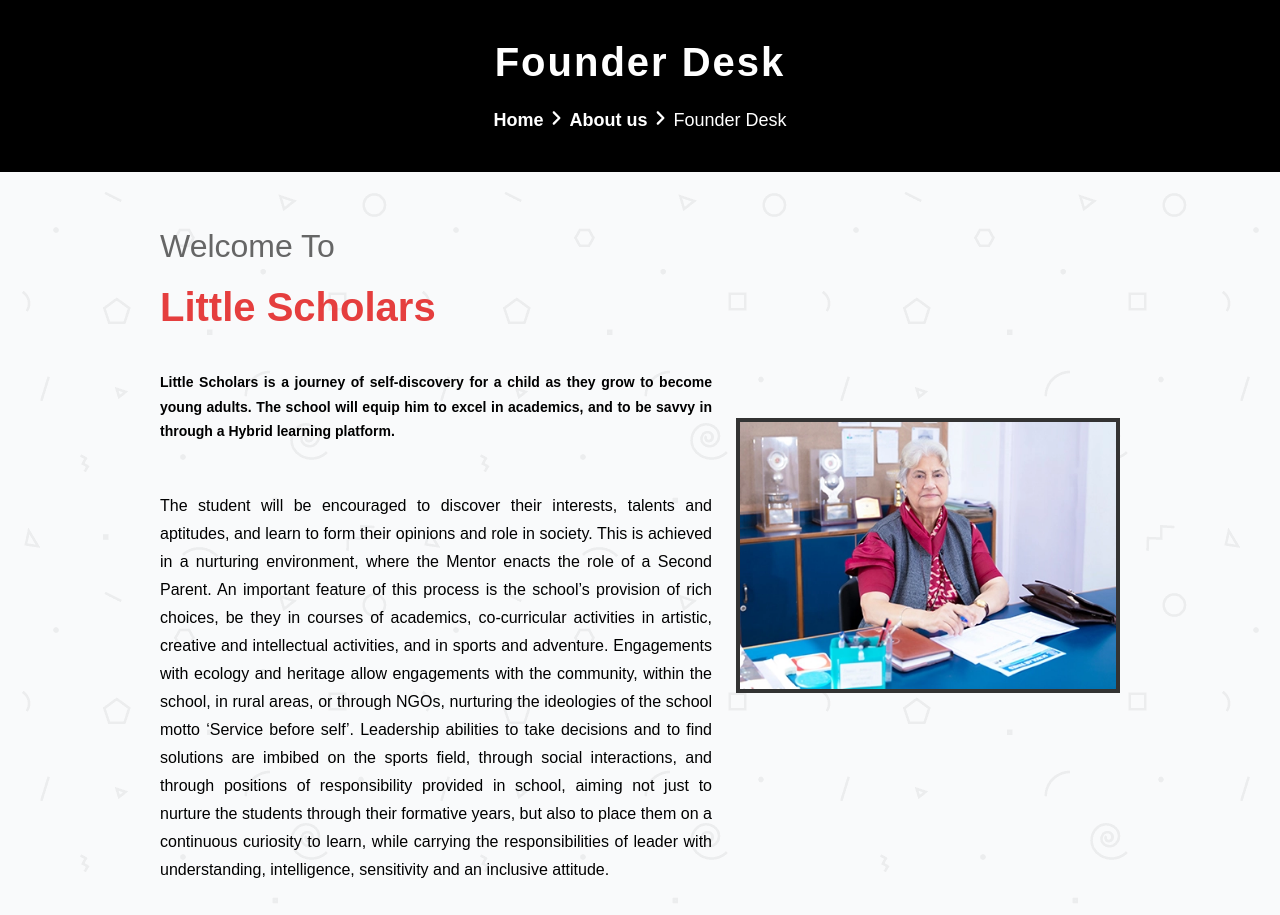
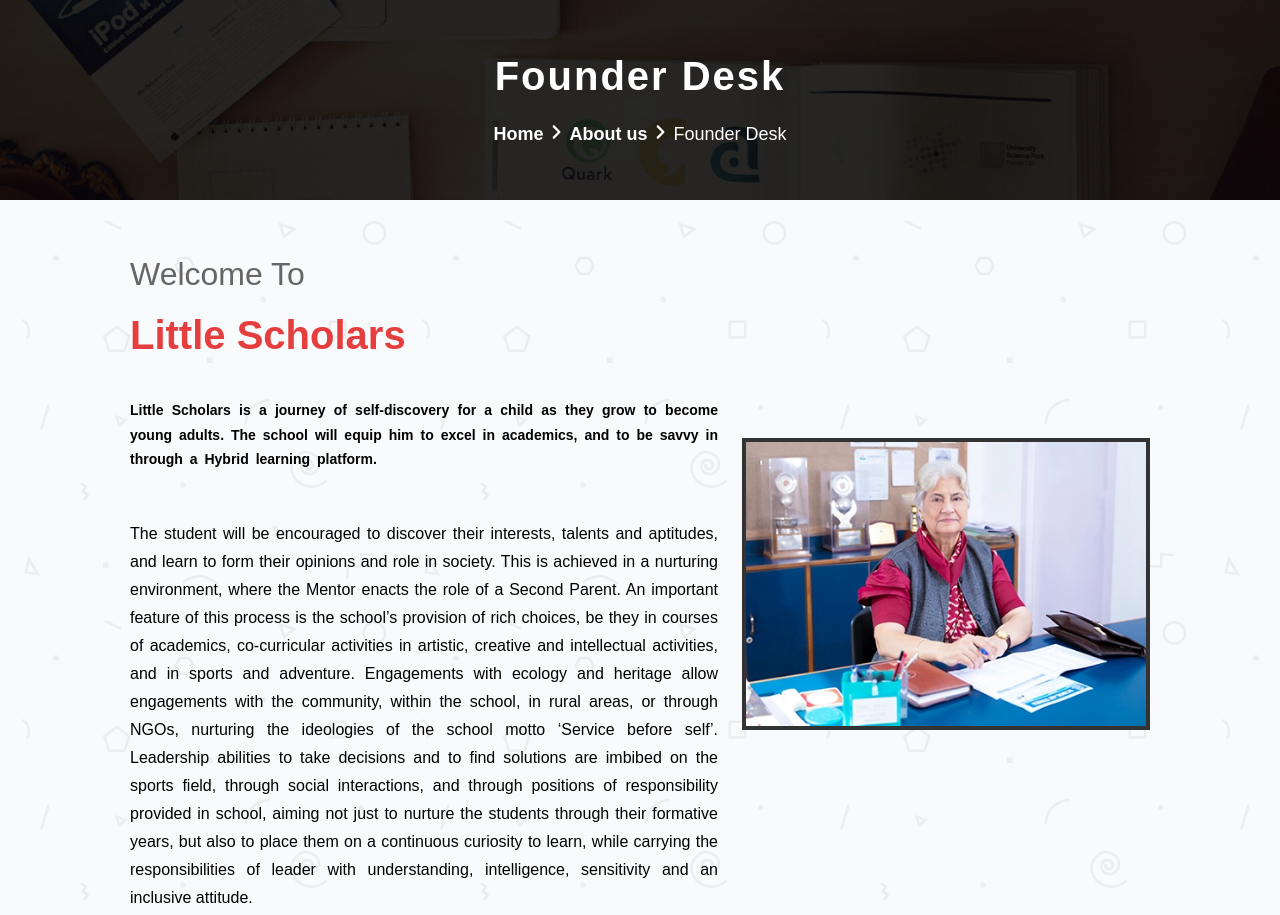
Before and after one commit to aryan22csu031/new-repository, a plain HTML site: page About us/foundersDesk.html in a window 1280 px wide. Shown: the top 915 px of the page. Drawn offline with Linux system fonts and the light colour scheme.

Commit message:
Update foundersDesk.html

```diff
--- a/About us/foundersDesk.html
+++ b/About us/foundersDesk.html
@@ -16,22 +16,38 @@
         }
 
         .breadcrumb {
-            background-color: #000;
+            background-image: url('images/Header-bg.jpg');
+            background-position: center;
+            background-size: cover;
+            height: 200px;
             color: white;
+            position: relative;
             display: flex;
-            justify-content: center;
-            position: relative;
-            z-index: 2;
-            padding: 40px 0;
+            align-items: center; /* Centers the breadcrumb content vertically */
+            justify-content: center; /* Centers the breadcrumb content horizontally */
+        }
+
+        .breadcrumb::before {
+            content: '';
+            position: absolute;
+            top: 0;
+            left: 0;
+            right: 0;
+            bottom: 0;
+            background-color: rgba(0, 0, 0, 0.85); /* Semi-transparent black overlay */
+            z-index: 1; /* Places overlay behind content */
         }
 
         .breadcrumb-content {
-            width: 95%;
+            position: relative;
+            z-index: 2; /* Ensures content is above the overlay */
             display: flex;
             flex-direction: column;
             align-items: center;
             gap: 0.5rem;
+            padding: 50px;
         }
+
 
         @media (min-width: 640px) {
             .breadcrumb-content {
@@ -88,7 +104,7 @@
             background-image: url('/images/background-img-aboutus.png');
             display: flex;
             flex-direction: column-reverse;
-            padding: 160px;
+            padding: 130px;
         }
 
         @media (min-width: 768px) {
@@ -128,6 +144,7 @@
             font-size: 0.875rem;
             text-align: justify;
             margin-bottom: 2rem;
+            word-spacing: 3px;
         }
 
         .additional-text {
@@ -163,6 +180,7 @@
         </style>
     </head>
     <body>
+       <div>
             <div class="breadcrumb">
                 <div class="breadcrumb-content">
                     <h1 class="title">Founder Desk</h1>
@@ -188,6 +206,7 @@
                 </div>
             </div>
 
+            <div>
                 <div class="container">
                     <div class="content">
                         <h3 class="heading1">Welcome To</h3>
@@ -207,7 +226,8 @@
                         <img src="/images/Founder_img.jpeg" alt="desk" class="image">
                     </div>
             </div>
-
+            </div>
+       </div>
         <script>
 
         </script>
```
Lines whose indentation alone changed are shown as unchanged.
